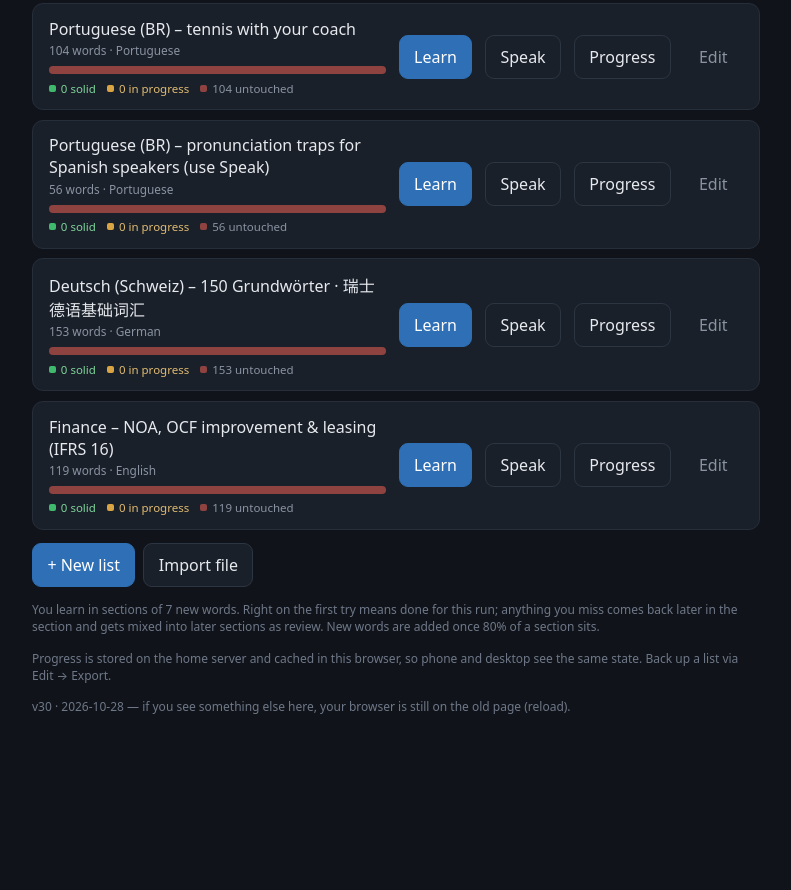
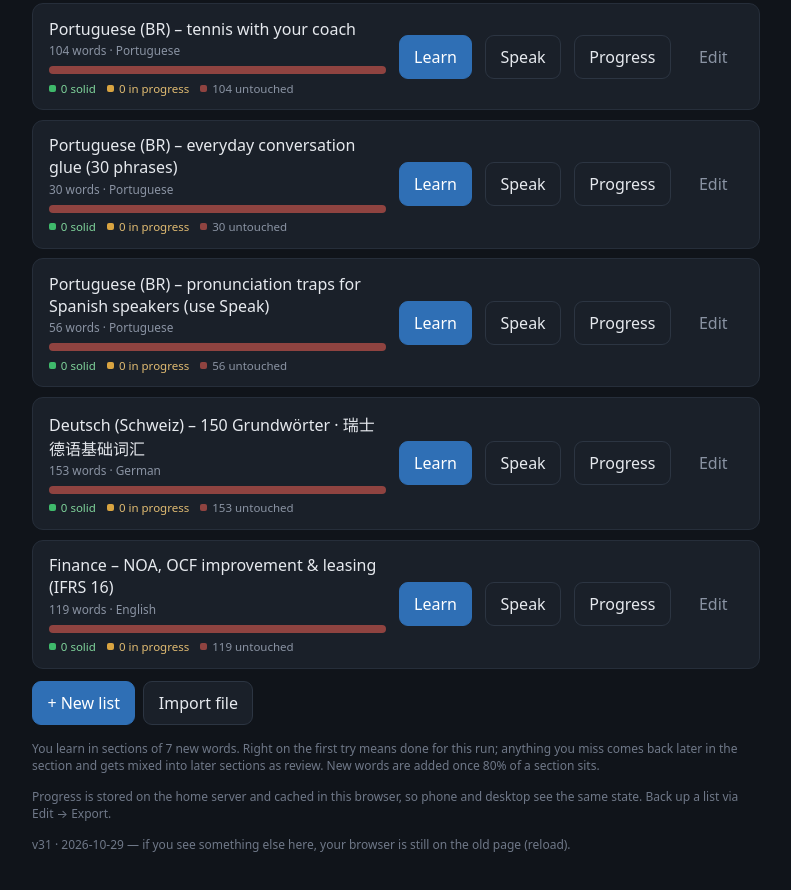
Before and after one commit to DevHiveOpz/vokabeln, a plain HTML site: page index.html in a window 1280 px wide. Shown: the part 506-1396 px from the top of the page, without its empty margins (244-1035 px from the left). Before the commit the page ends 1269 px from the top, so only its background shows below. Drawn offline with Linux system fonts and the light colour scheme.

Commit message:
v31: add 'everyday conversation glue' PT-BR deck (30 phrases)
Co-Authored-By: Claude Opus 5.5 <noreply@anthropic.com>
Claude-Session: https://claude.ai/code/session_01S5p4Gdfyb3vbgGiJr18o1x

```diff
--- a/index.html
+++ b/index.html
@@ -386,6 +386,9 @@ const BUNDLED = [
     oldNames: [] },
   { file: "listen/tennis-portugiesisch.txt", lang: "pt",
     name: "Portuguese (BR) – tennis with your coach",
+    oldNames: [] },
+  { file: "listen/alltag-gespraech.txt", lang: "pt",
+    name: "Portuguese (BR) – everyday conversation glue (30 phrases)",
     oldNames: [] },
   { file: "listen/aussprache-fallen.txt", lang: "pt",
     name: "Portuguese (BR) – pronunciation traps for Spanish speakers (use Speak)",
@@ -2000,7 +2003,7 @@ document.addEventListener("keydown", e => {
   if (e.key === "Escape") quitStudy();
 });
 
-const VERSION = "v30 · 2026-10-28";
+const VERSION = "v31 · 2026-10-29";
 $("version").textContent =
   VERSION + " — if you see something else here, your browser is still on the old page (reload).";
 $("rules").textContent =
```
Also changed, not shown: listen/alltag-gespraech.txt (added).
